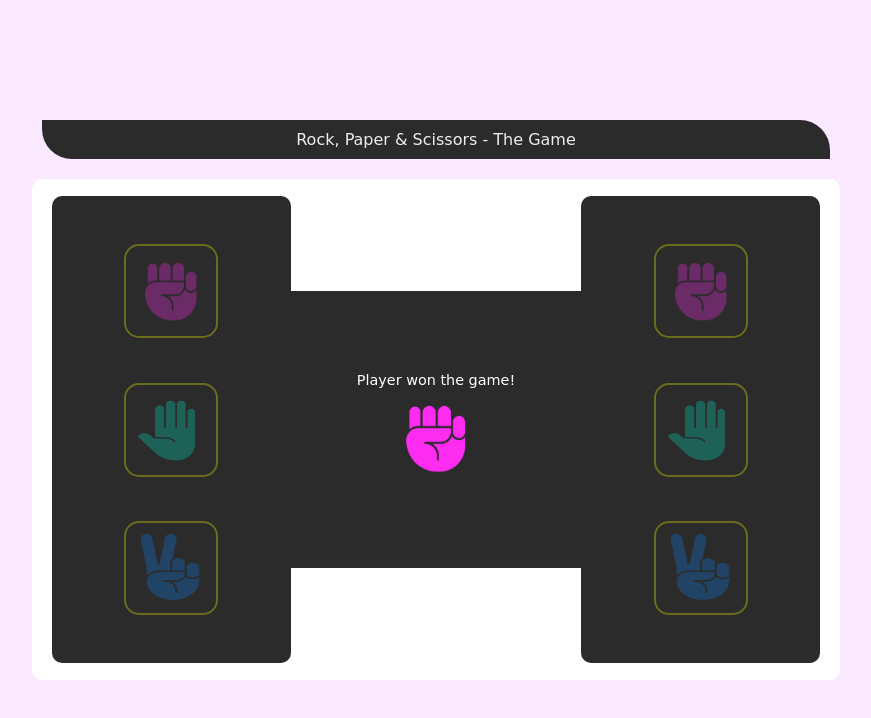
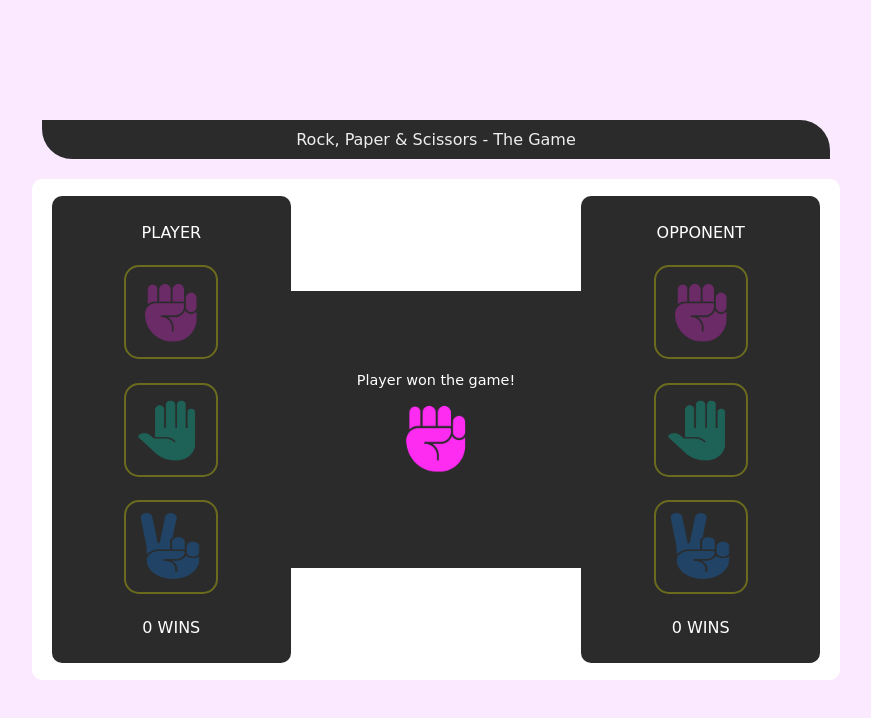
Before and after one commit to Juan-Peixoto/rock-paper-scissor-game, a plain HTML site: page index.html in a window 1280 px wide. Shown: the whole page, without its empty margins (204-1075 px from the left). Drawn offline with Linux system fonts and the light colour scheme; a web font is replaced by a local one.

Commit message:
adapted some things

```diff
--- a/index.html
+++ b/index.html
@@ -1,5 +1,6 @@
 <!DOCTYPE html>
 <html lang="en">
+
 <head>
     <meta charset="UTF-8">
     <meta http-equiv="X-UA-Compatible" content="IE=edge">
@@ -17,6 +18,7 @@
 
     <title>Rock, Paper & Scissors</title>
 </head>
+
 <body>
     <section class="game-section">
 
@@ -26,29 +28,33 @@
 
             <div class="side-controls" class="player-side-controls">
 
+                <p>Player</p>
+
                 <figure>
-                    <img id="player-rock" src="./images/rock.png" alt="Rock figure">
+                    <img class="player-choice" name="player" id="rock" src="./images/rock.png" alt="Rock figure">
 
                 </figure>
 
                 <figure>
-                    <img id="player-paper" src="./images/paper.png" alt="Paper figure">
+                    <img class="player-choice" name="player" id="paper" src="./images/paper.png" alt="Paper figure">
 
                 </figure>
 
                 <figure>
-                    <img id="player-scissor" src="./images/scisor.png" alt="Scissor figure">
+                    <img class="player-choice" name="player" id="scissor" src="./images/scissor.png" alt="Scissor figure">
 
                 </figure>
+
+                <p id="player-wins">0 Wins</p>
 
             </div>
 
             <div id="game-winner">
 
-                <p>Player won the game!</p>
+                <p id="winner-label">Player won the game!</p>
 
                 <figure class="winner-choice">
-                    <img src="./images/rock.png" alt="Winner's choice">
+                    <img id="winner-hand" src="./images/rock.png" alt="Winner's choice">
 
                 </figure>
 
@@ -56,20 +62,24 @@
 
             <div class="side-controls" class="opponent-side-controls">
 
+                <p>Opponent</p>
+
                 <figure>
-                    <img id="opponent-rock" src="./images/rock.png" alt="Rock figure">
+                    <img name="opponent" id="opponent-rock" src="./images/rock.png" alt="Rock figure">
 
                 </figure>
 
                 <figure>
-                    <img id="opponent-paper" src="./images/paper.png" alt="Paper figure">
+                    <img name="opponent" id="opponent-paper" src="./images/paper.png" alt="Paper figure">
 
                 </figure>
 
                 <figure>
-                    <img id="opponent-scissor" src="./images/scisor.png" alt="Scissor figure">
+                    <img name="opponent" id="opponent-scissor" src="./images/scissor.png" alt="Scissor figure">
 
                 </figure>
+
+                <p id="opponent-wins">0 Wins</p>
 
             </div>
         </div>
```
Also changed, not shown: images/scissor.png (renamed from images/scisor.png).
